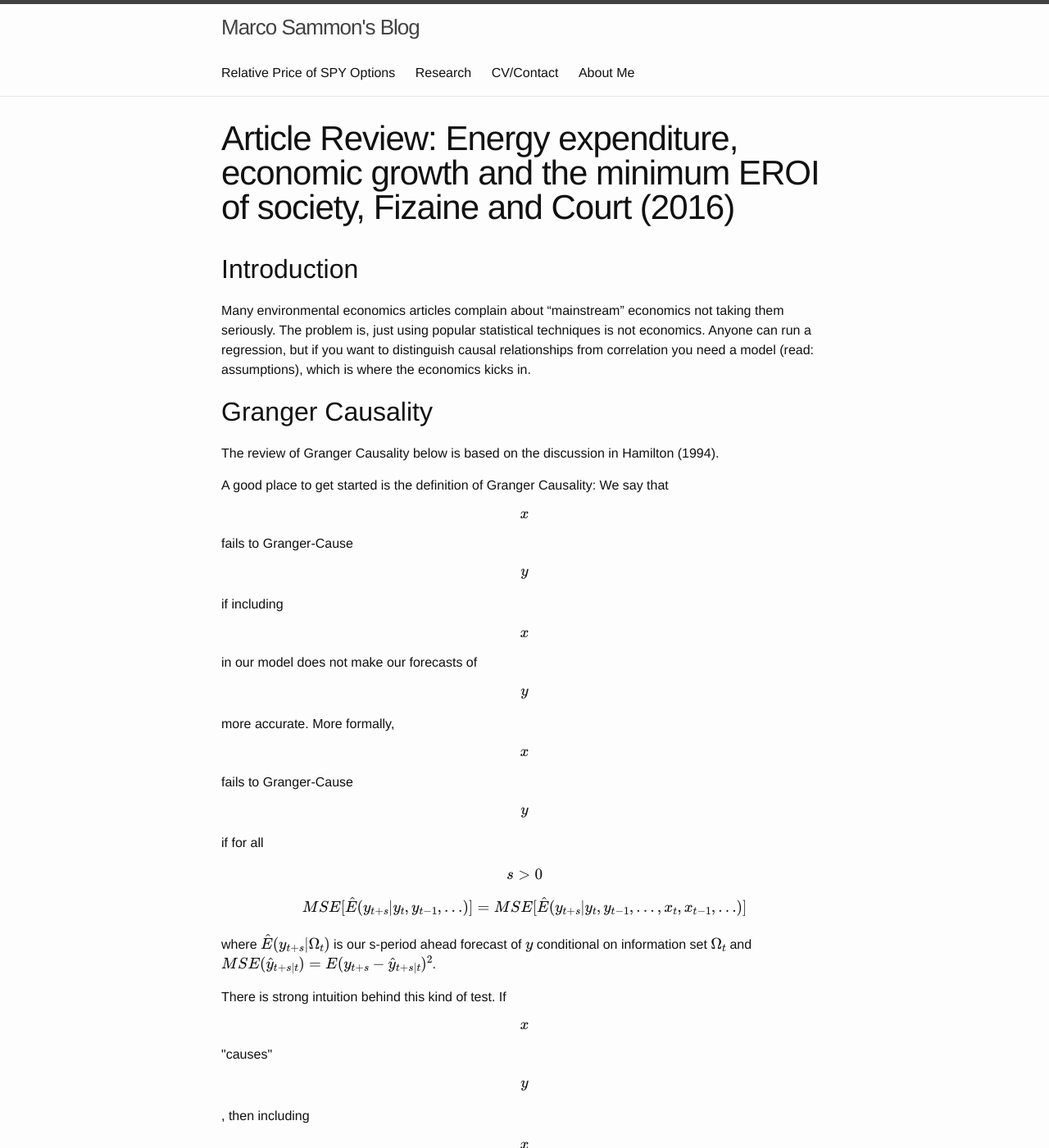
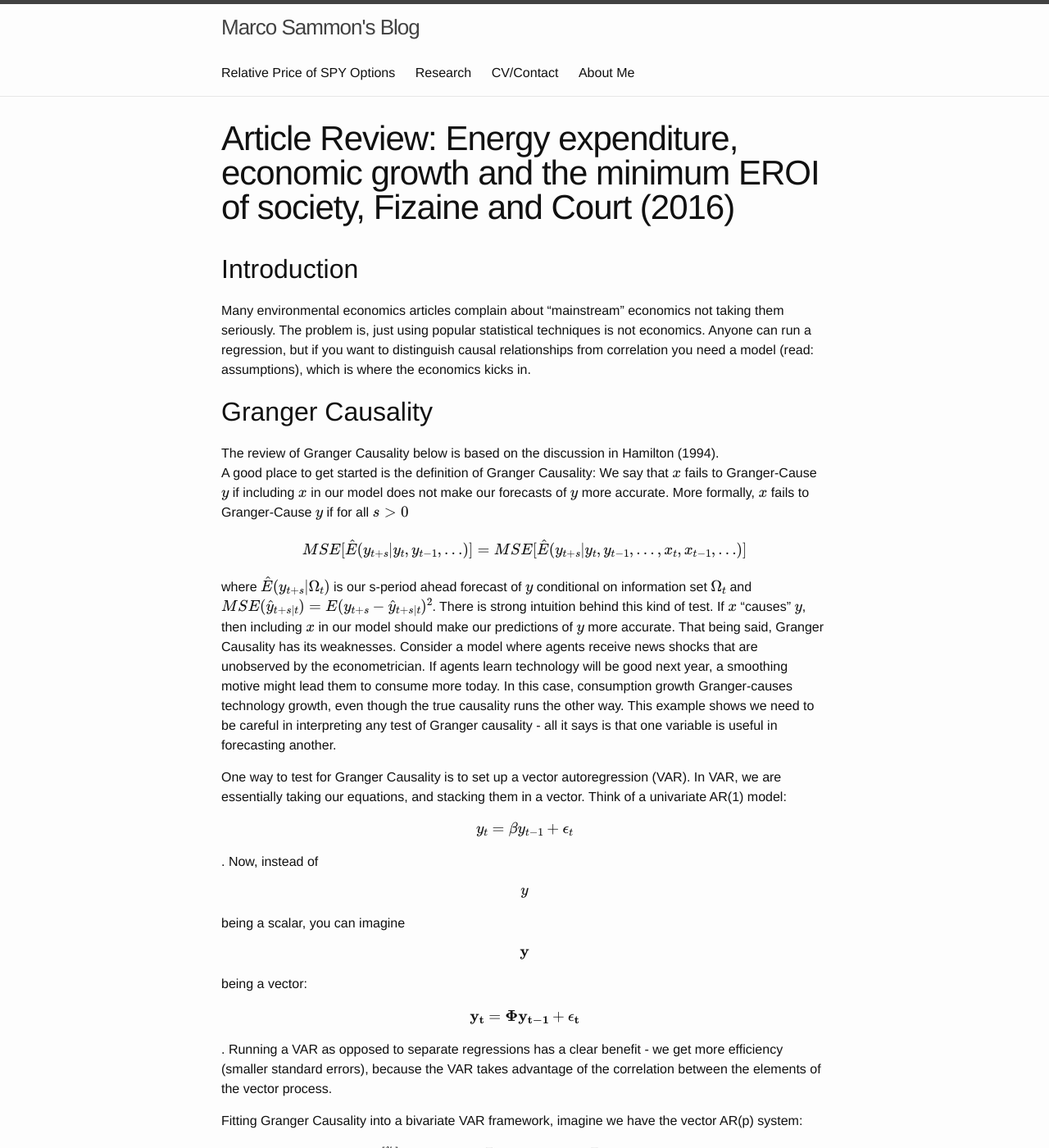
Before and after one commit to mcsammon/mcsammon.github.io, a Jekyll site: the page built from _posts/2016-06-16-post_V2.markdown, in a window 1280 px wide and 1400 px high. Shown: the whole window at 82% size. Built offline with Jekyll 4.4.1, drawn with Linux system fonts in a browser that asks for light colours; formulas are drawn with MathJax 3.

```diff
--- a/_posts/2016-06-16-post_V2.markdown
+++ b/_posts/2016-06-16-post_V2.markdown
@@ -9,13 +9,13 @@ Many environmental economics articles complain about "mainstream" economics not
 
 <h2>Granger Causality</h2>
 
-<p> The review of Granger Causality below is based on the discussion in Hamilton (1994). </p>
-<p> A good place to get started is the definition of Granger Causality: We say that $$x$$ fails to Granger-Cause $$y$$ if including $$x$$ in our model does not make our forecasts of $$y$$ more accurate. More formally, $$x$$ fails to Granger-Cause $$y$$ if for all $$s>0$$ </p>
+The review of Granger Causality below is based on the discussion in Hamilton (1994). <br />
+ A good place to get started is the definition of Granger Causality: We say that $$x$$ fails to Granger-Cause $$y$$ if including $$x$$ in our model does not make our forecasts of $$y$$ more accurate. More formally, $$x$$ fails to Granger-Cause $$y$$ if for all $$s>0$$
 \begin{equation}
 MSE[\hat{E}(y_{t+s}| y_t, y_{t-1}, \dots) ]= MSE[\hat{E}(y_{t+s}| y_t, y_{t-1}, \dots, x_t, x_{t-1}, \dots)]
 \end{equation}
 where $$\hat{E}(y_{t+s}|\Omega_t)$$ is our s-period ahead forecast of $$y$$ conditional on information set $$\Omega_t$$ and $$MSE(\hat{y}_{t+s|t}) = E(y_{t+s}-\hat{y}_{t+s|t})^2$$.
-<p> There is strong intuition behind this kind of test. If $$x$$ "causes" $$y$$, then including $$x$$ in our model should make our predictions of $$y$$ more accurate. That being said, Granger Causality has its weaknesses. Consider a model where agents receive news shocks that are unobserved by the econometrician. If agents learn technology will be good next year, a smoothing motive might lead them to consume more today. In this case, consumption growth Granger-causes technology growth, even though the true causality runs the other way. This example shows we need to be careful in interpreting any test of Granger causality - all it says is that one variable is useful in forecasting another. </p>
+There is strong intuition behind this kind of test. If $$x$$ "causes" $$y$$, then including $$x$$ in our model should make our predictions of $$y$$ more accurate. That being said, Granger Causality has its weaknesses. Consider a model where agents receive news shocks that are unobserved by the econometrician. If agents learn technology will be good next year, a smoothing motive might lead them to consume more today. In this case, consumption growth Granger-causes technology growth, even though the true causality runs the other way. This example shows we need to be careful in interpreting any test of Granger causality - all it says is that one variable is useful in forecasting another.
 <p> One way to test for Granger Causality is to set up a vector autoregression (VAR). In VAR, we are essentially taking our equations, and stacking them in a vector. Think of a univariate AR(1) model: $$y_t=\beta y_{t-1} + \epsilon_t$$. Now, instead of $$y$$ being a scalar, you can imagine $$\mathbf{y}$$ being a vector: $$\mathbf{y_t} = \mathbf{\Phi} \mathbf{ y_{t-1}} + \mathbf{\epsilon_t}$$. Running a VAR as opposed to separate regressions has a clear benefit - we get more efficiency (smaller standard errors), because the VAR takes advantage of the correlation between the elements of the vector process. </p>
 <p> Fitting Granger Causality into a bivariate VAR framework, imagine we have the vector AR(p) system:
 \begin{equation}
```
